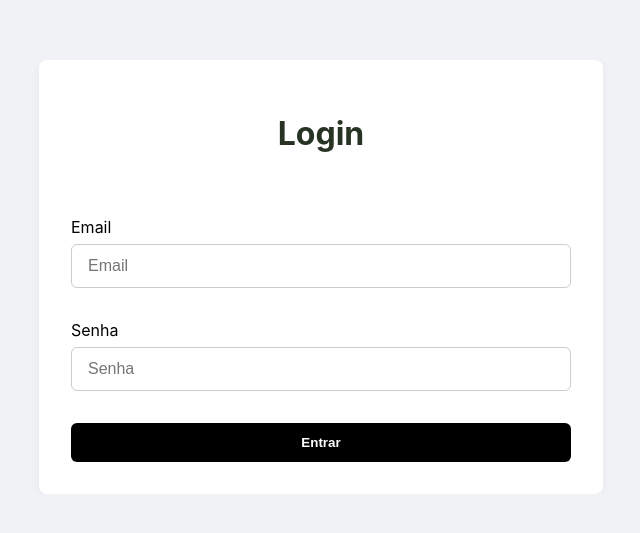
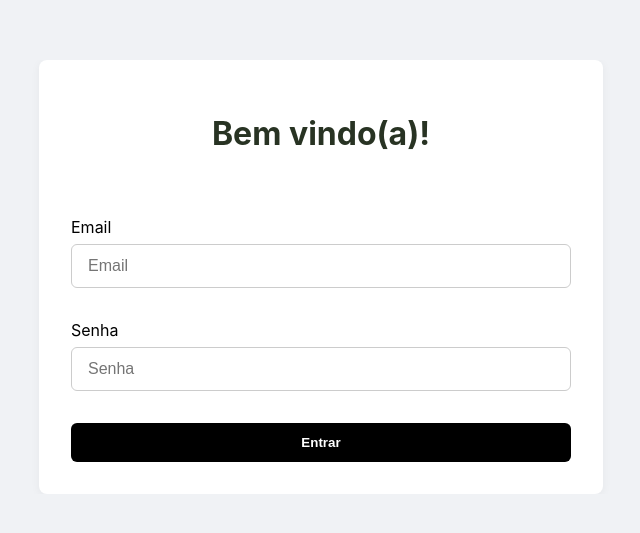
Before and after one commit to Ecoponto/Dashboard, a React (Create React App) app: page / in a window 1280 px wide. Shown: the part 123-656 px from the top of the page, without its empty margins (319-959 px from the left). Built offline with nearby package versions, Linux system fonts and the light colour scheme.

Commit message:
fix: scroll Y bug and login text

```diff
--- a/src/pages/login.tsx
+++ b/src/pages/login.tsx
@@ -37,7 +37,7 @@ export default function Login() {
     <div className='screen'>
       <div className='main-container'>
         <form onSubmit={handleLogin}>
-          <h1>Login</h1>
+          <h1>Bem vindo(a)!</h1>
           {isError && <ErrorBox message={error} onClose={() => setIsError(false)}/>}
           <label style={{marginBottom:-25}}>Email</label>
           <input
--- a/src/pages/veritens.tsx
+++ b/src/pages/veritens.tsx
@@ -115,7 +115,7 @@ export default function VerItens() {
 
       <div className='main-container'>
         <h1>Painel de itens</h1>
-        <div className='users-container' style={itens.length > 3 ? {overflowY: 'scroll'} : {}}>
+        <div className='users-container'>
           {itens.map(item => (
             <div className='user-card' key={item.id}>
               <div className='user-details'>
```
